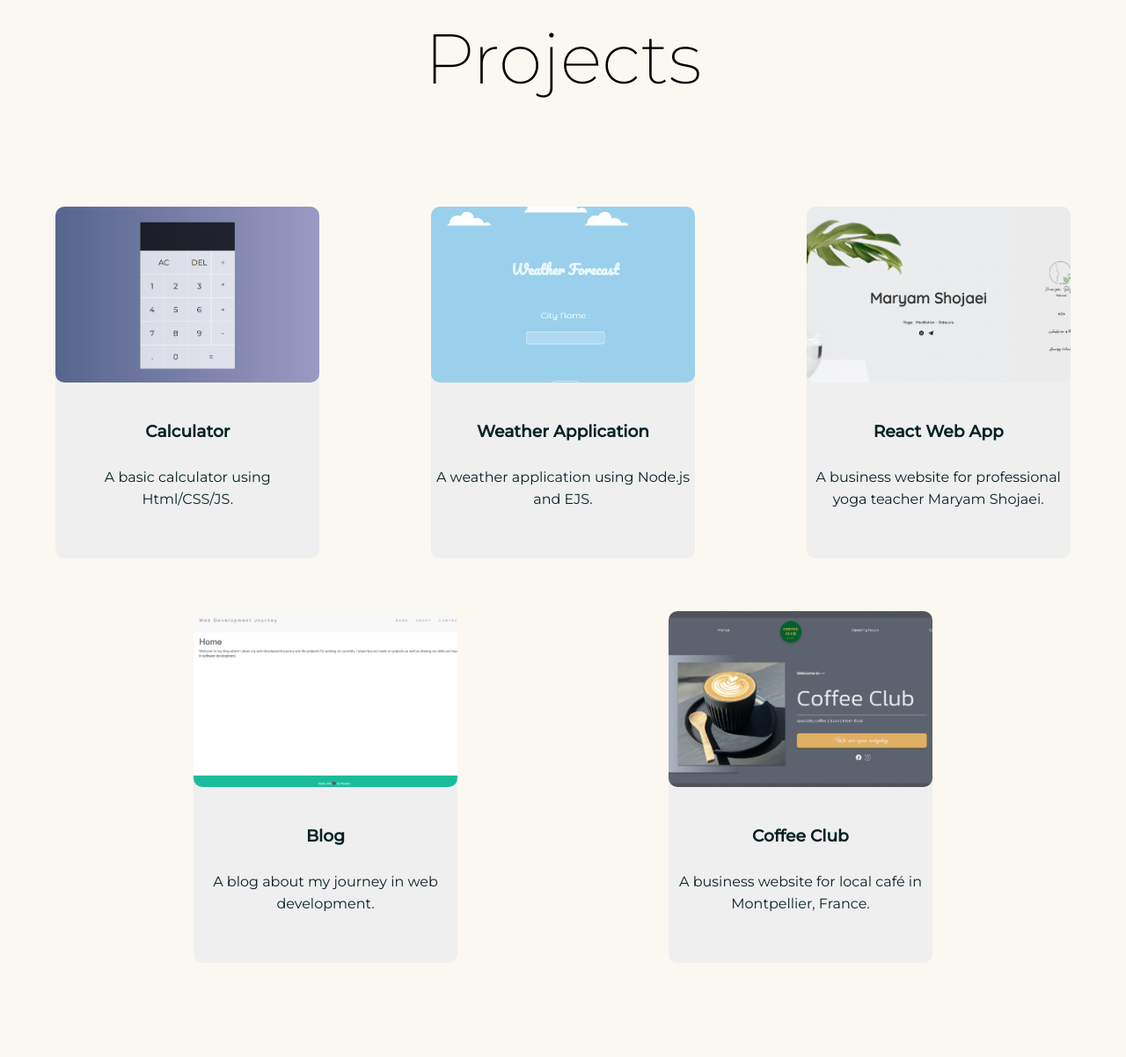
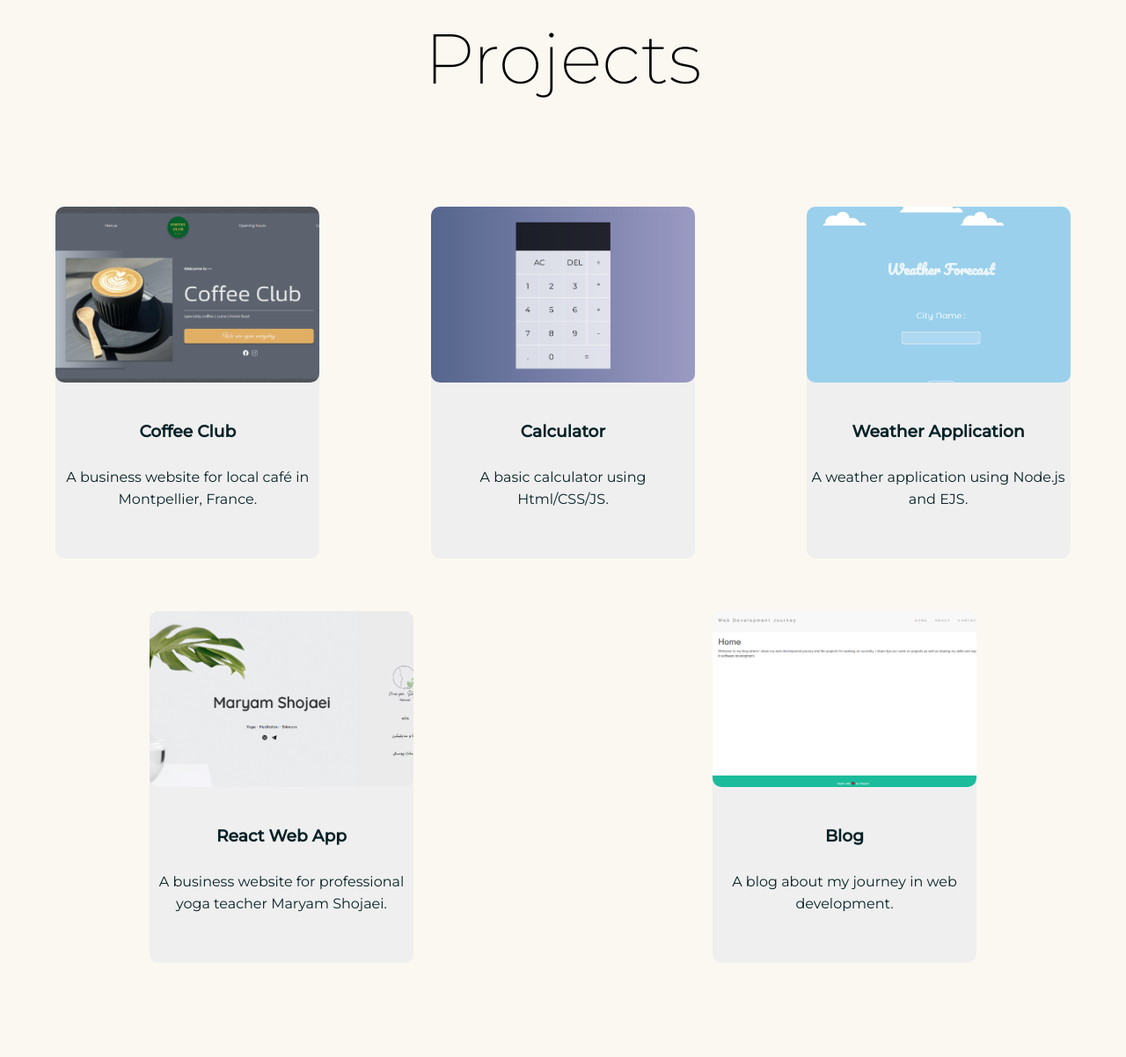
Before and after one commit to Nasimkrm/Portfolio, a website: page cv.html in a window 1280 px wide. Shown: the part 1778-2980 px from the top of the page at 88% size. Drawn offline with nearby package versions, Linux system fonts and the light colour scheme.

Commit message:
Change Calculator URL

```diff
--- a/cv.html
+++ b/cv.html
@@ -94,7 +94,15 @@
 <!-- Maybe card hover scale style would work better on whole card rather than just img -->
      <div class="card-cont">
 
-      <a href="https://dry-mesa-50050.herokuapp.com/" target="_blank"><div class="card">
+      <a href="" target="_blank">
+        <div class="card">
+          <img class="card-img" src="images/coffeeClub.png" alt="">
+          <h3 class="card-title">Coffee Club </h3>
+          <p class="card-text">A business website for local café in Montpellier, France.</p>
+        </div>
+        </a>
+
+      <a href="https://tranquil-depths-09370.herokuapp.com/" target="_blank"><div class="card">
         <img class="card-img" src="images/calculator.png" alt="image">
         <h3 class="card-title">Calculator</h3>
         <p class="card-text">A basic calculator using Html/CSS/JS.</p>
@@ -117,12 +125,6 @@
         </div>
       </a>
 
-
-
-  </div>
-
-
-    <div class="card-cont-2">
       <a>
         <div id="blog" class="card">
           <img  class="card-img" src="images/blog.png" alt="image">
@@ -131,18 +133,15 @@
 
         </div>
       </a>
-     <a href="" target="_blank">
-      <div class="card">
-        <img class="card-img" src="images/coffeeClub.png" alt="">
-        <h3 class="card-title">Coffee Club </h3>
-        <p class="card-text">A business website for local café in Montpellier, France.</p>
-      </div>
-    </div>
-    </a>
 
 
 
-   </div>
+
+
+  </div>
+
+</div>
+
 
 
 
--- a/public/styles.css
+++ b/public/styles.css
@@ -232,6 +232,8 @@ a:hover {
 
 }
 
+
+
 .card-title {
   padding-top: 15px;
 }
@@ -242,14 +244,11 @@ a:hover {
 
 .card-cont {
   display: flex;
-
+ flex-wrap: wrap;
   justify-content: space-around;
 }
 
-.card-cont-2 {
-  display: flex;
-  justify-content: space-evenly;
-}
+
 
 .card-img {
 
@@ -263,7 +262,8 @@ a:hover {
 .card:hover {
   transform: scale(1.1);
   transition: .3s ease-in;
-  opacity: 0.8;
+  /* opacity: 0.8; */
+  box-shadow: 0px 4px 4px rgba(0, 0, 0, 0.25);
 }
 
 #contact {
```
